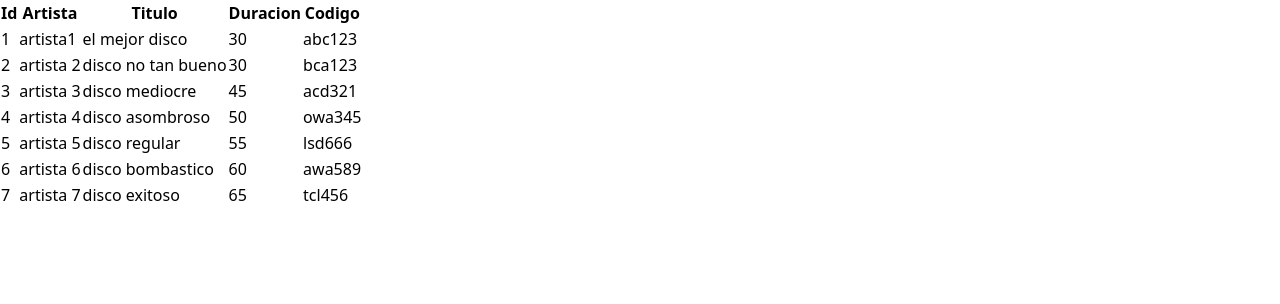
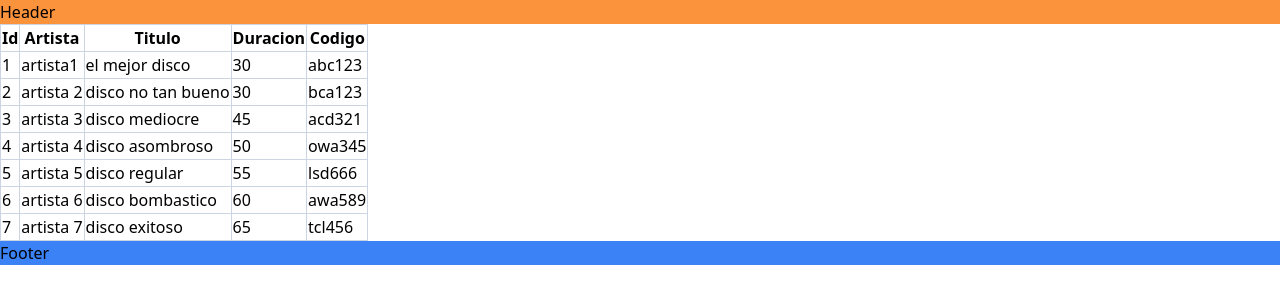
Before and after one commit to Joacomere/CrudDiscosFront, a React (Vite) app: page / in a window 1280 px wide. Shown: the top 304 px of the page. Built offline with nearby package versions, Linux system fonts and the light colour scheme.

Commit message:
creamos el footer y el header ademas de separar por tablas los items

```diff
--- a/src/componentes/ComponenteDisco.jsx
+++ b/src/componentes/ComponenteDisco.jsx
@@ -52,15 +52,15 @@ const ComponenteDisco = () => {
 
   return (
     <div>
-        <table className="table-auto">
+        <table className="table-auto border-collapse border">
             <thead>
                 <tr>
 
-                    <th>Id</th>
-                    <th>Artista</th>
-                    <th>Titulo</th>
-                    <th>Duracion</th>
-                    <th>Codigo</th>
+                    <th className='border border-slate-300'>Id</th>
+                    <th className='border border-slate-300'>Artista</th>
+                    <th className='border border-slate-300'>Titulo</th>
+                    <th className='border border-slate-300'>Duracion</th>
+                    <th className='border border-slate-300'>Codigo</th>
                 </tr>
             </thead>
             <tbody>
@@ -68,11 +68,11 @@ const ComponenteDisco = () => {
                 {
                     dummyData.map(disco =>
                         <tr key={disco.id}>
-                            <td>{disco.id}</td>
-                            <td>{disco.artista}</td>
-                            <td>{disco.titulo}</td>
-                            <td>{disco.duracion}</td>
-                            <td>{disco.cod}</td>
+                            <td className='border border-slate-300'>{disco.id}</td>
+                            <td className='border border-slate-300'>{disco.artista}</td>
+                            <td className='border border-slate-300'>{disco.titulo}</td>
+                            <td className='border border-slate-300'>{disco.duracion}</td>
+                            <td className='border border-slate-300'>{disco.cod}</td>
                         </tr>
                     )
                 }
--- /dev/null
+++ b/src/componentes/Footer.jsx
@@ -0,0 +1,7 @@
+import React from 'react'
+
+export default function Footer() {
+  return (
+    <div className="bg-blue-500">Footer</div>
+  )
+}
--- /dev/null
+++ b/src/componentes/Header.jsx
@@ -0,0 +1,7 @@
+import React from 'react'
+
+export default function Header() {
+  return (
+    <div className='bg-orange-400'>Header</div>
+  )
+}
--- a/src/main.jsx
+++ b/src/main.jsx
@@ -1,10 +1,14 @@
 import { StrictMode } from 'react'
 import { createRoot } from 'react-dom/client'
 import App from './App.jsx'
+import Header from './componentes/Header.jsx'
+import Footer from './componentes/Footer.jsx'
 
 
 createRoot(document.getElementById('root')).render(
   <StrictMode>
+    <Header></Header>
     <App />
+    <Footer></Footer>
   </StrictMode>,
 )
```
